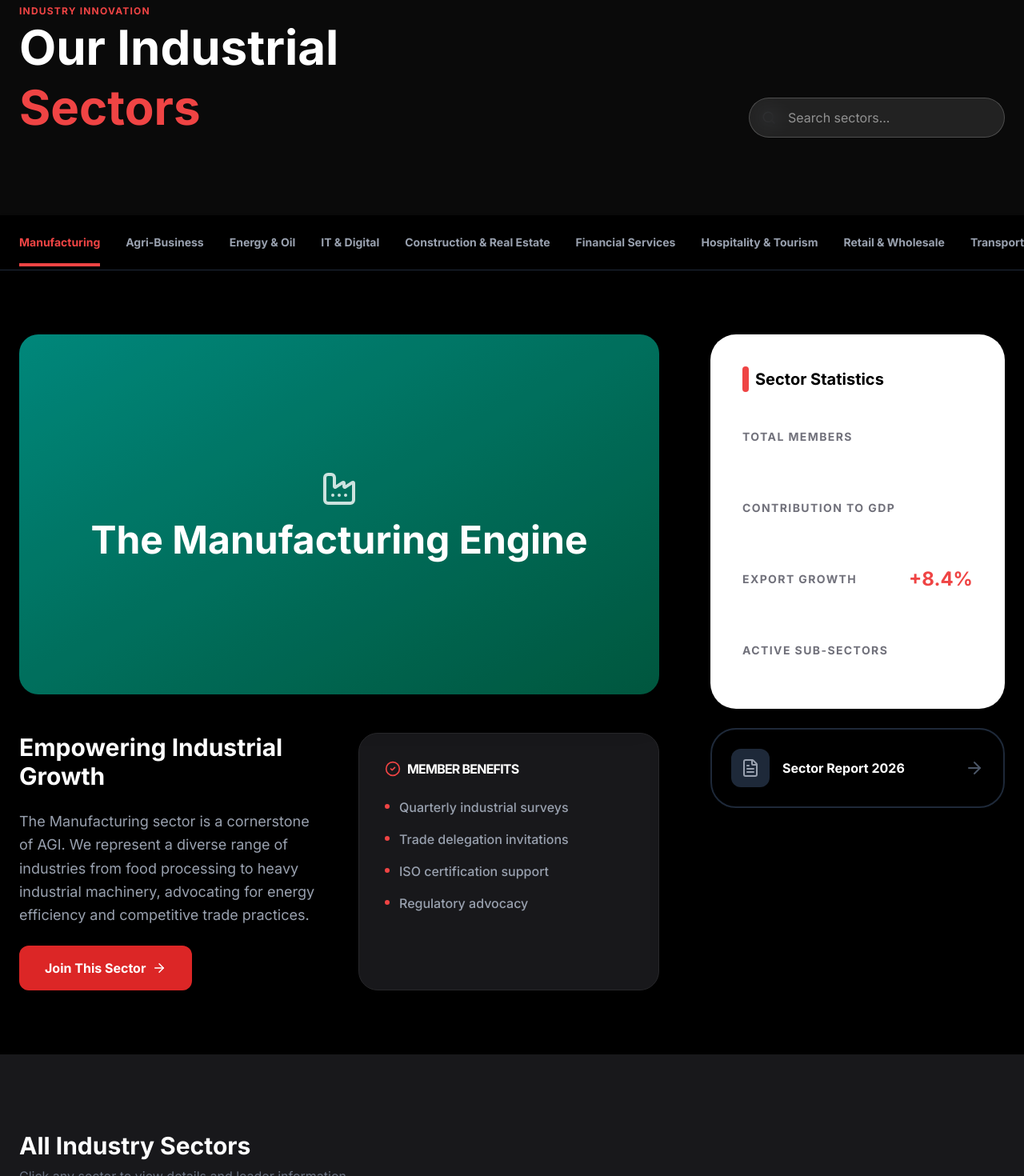
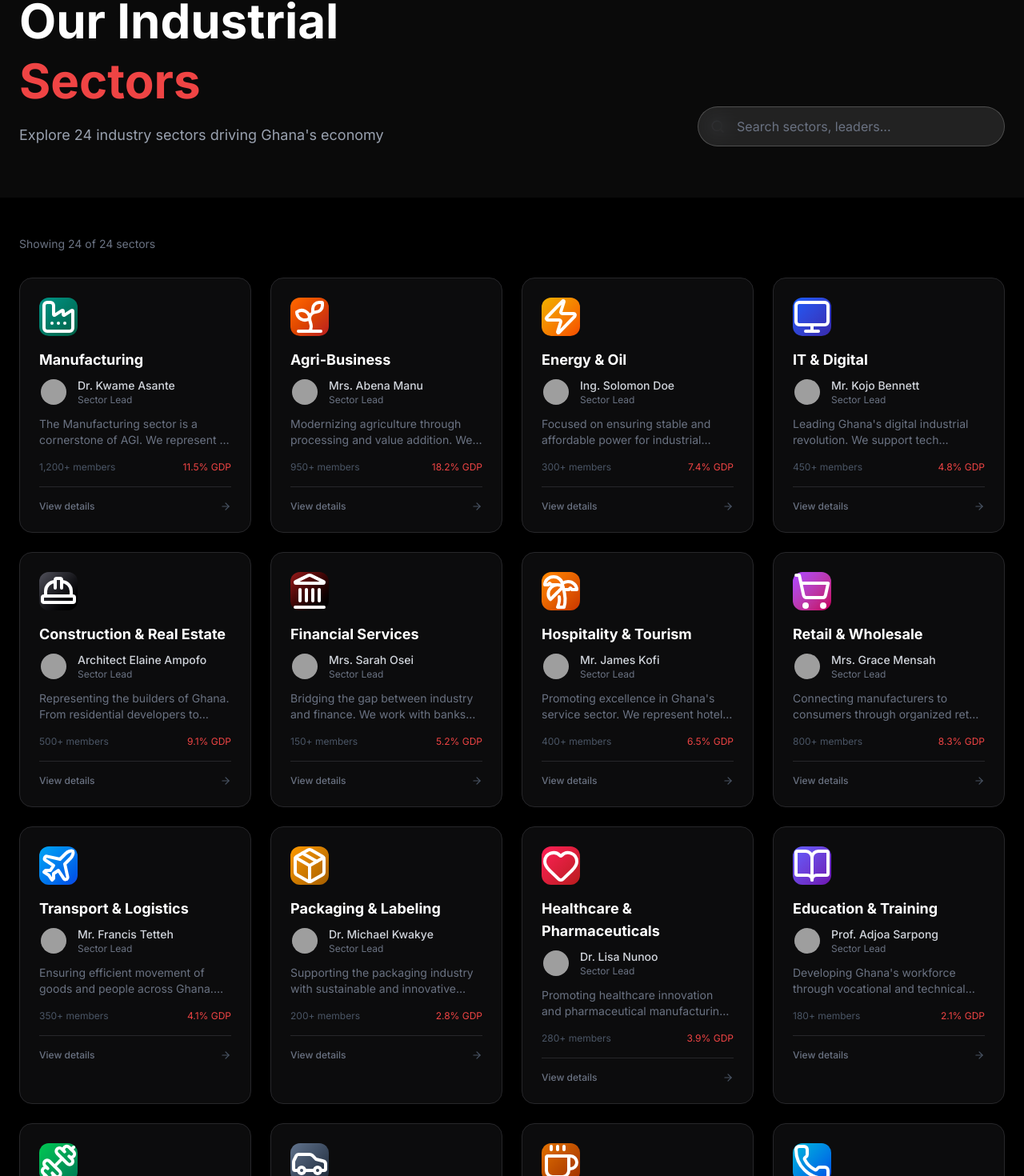
Before and after one commit to kofi-lartey/AGI, a React (Vite) app: page /sectors in a window 1280 px wide. Shown: the part 91-1561 px from the top of the page at 80% size. Built offline with nearby package versions, Linux system fonts and the light colour scheme; no server answers; the database is empty; grey boxes are pictures that could not be loaded.

Commit message:
sector page updated

```diff
--- a/src/Pages/SectorsPage.jsx
+++ b/src/Pages/SectorsPage.jsx
@@ -2,242 +2,120 @@
  * SectorsPage Component
  *
  * Displays all 24 industry sectors with their leaders.
- * Each sector can be clicked to view detailed Single Sector page.
+ * Users can filter and search for sectors, then click to view details.
  *
  * @route /sectors - Overview of all sectors
  * @accessibility ARIA landmarks, keyboard navigation, proper headings
  *
- * Data source: src/data/sectorsData.js
+ * Data source: src/data/sectorsData.jsx
  */
 
 import React, { useState, useMemo } from 'react';
-import { motion, AnimatePresence } from 'framer-motion';
+import { motion } from 'framer-motion';
 import { useTheme } from '../context/ThemeContext';
 import { useNavigate } from 'react-router-dom';
 import { useLoading } from '../context/LoadingContext';
 import { sectorsData } from '../data/sectorsData';
-import {
-    CheckCircle2, Search, ArrowRight, FileText
-} from 'lucide-react';
+import { Search, ArrowRight } from 'lucide-react';
 
-// Create lookup for key to display name (Manufacturing stays as is, others formatted)
-const getSectorKey = (name) => name;
-
-// SectorsPage Component
 const SectorsPage = () => {
     const { isDark } = useTheme();
     const navigate = useNavigate();
     const { startLoading } = useLoading();
 
-    // Default to first sector (Manufacturing) when no selection
-    const [activeSector, setActiveSector] = useState('Manufacturing');
     const [searchQuery, setSearchQuery] = useState('');
 
-    // Get active sector data
-    const data = sectorsData[activeSector];
-
-    // Filter sectors based on search
-    const filteredSectorKeys = useMemo(() =>
-        Object.keys(sectorsData).filter(key =>
-            key.toLowerCase().includes(searchQuery.toLowerCase())
-        ), [searchQuery]
+    // Filter sectors based on search query
+    const filteredSectors = useMemo(() => {
+        return Object.keys(sectorsData).filter(key =>
+            key.toLowerCase().includes(searchQuery.toLowerCase()) ||
+            sectorsData[key].description.toLowerCase().includes(searchQuery.toLowerCase()) ||
+            sectorsData[key].leader.name.toLowerCase().includes(searchQuery.toLowerCase())
         );
+    }, [searchQuery]);
 
     // Navigate to individual sector page
     const handleSectorClick = (sectorKey) => {
         startLoading('Loading sector...');
-        // Navigate to the single sector page
         navigate(`/sectors/${encodeURIComponent(sectorKey)}`);
-    };
-
-    // Handle clicking on sector from the grid to make it active
-    const handleSectorSelect = (key) => {
-        setActiveSector(key);
-        window.scrollTo({ top: 450, behavior: 'smooth' });
     };
 
     return (
         <div className={`min-h-screen font-sans selection:bg-red-600 selection:text-white ${
             isDark ? 'bg-black text-white' : 'bg-white text-black'
         }`}>
-
-            {/* Search & Header Section */}
-            <section className={`relative h-[45vh] flex items-center overflow-hidden ${isDark ? 'bg-[#0a0a0a]' : 'bg-[#0a0a0a]'}`}>
-                {/* <div className="absolute inset-0 opacity-40">
-                    <img src="https://images.unsplash.com/photo-1541888941259-7b9d9ef990ed?auto=format&fit=crop&q=80" className="w-full h-full object-cover" alt="Industrial" />
-                </div> */}
-                <div className="relative z-10 max-w-7xl mx-auto px-6 w-full flex flex-col md:flex-row justify-between items-end gap-8">
-                    <div className="max-w-xl">
-                        <span className={`font-bold uppercase tracking-widest text-xs   block ${isDark ? 'text-red-500' : 'text-red-600'}`}>Industry Innovation</span>
-                        <h1 className={`text-6xl font-black leading-tight ${isDark ? 'text-white' : 'text-white'}`}>Our Industrial <br /><span className={isDark ? 'text-red-500' : 'text-red-600'}>Sectors</span></h1>
+            {/* Header Section */}
+            <section className={`py-16 px-6 ${isDark ? 'bg-[#0a0a0a]' : 'bg-[#0a0a0a]'}`}>
+                <div className="max-w-7xl mx-auto">
+                    <div className="flex flex-col md:flex-row justify-between items-end gap-8">
+                        <div>
+                            <span className={`font-bold uppercase tracking-widest text-xs block ${isDark ? 'text-red-500' : 'text-red-600'}`}>Industry Innovation</span>
+                            <h1 className="text-5xl md:text-6xl font-black leading-tight text-white">Our Industrial <br /><span className={isDark ? 'text-red-500' : 'text-red-600'}>Sectors</span></h1>
+                            <p className={`mt-4 text-lg ${isDark ? 'text-gray-400' : 'text-gray-300'}`}>
+                                Explore {Object.keys(sectorsData).length} industry sectors driving Ghana's economy
+                            </p>
                         </div>
 
-                    {/* Smart Search Bar */}
-                    <div className="relative w-full md:w-80">
+                        {/* Search Bar */}
+                        <div className="relative w-full md:w-96">
                             <Search className="absolute left-4 top-1/2 -translate-y-1/2 text-gray-500" size={18} />
                             <input
                                 type="text"
-                            placeholder="Search sectors..."
-                            className={`w-full border backdrop-blur-md rounded-full py-3 pl-12 pr-4 transition-all outline-none ${
-                                isDark
-                                    ? 'bg-white/10 border-white/20 text-white focus:bg-white focus:text-black'
-                                    : 'bg-white/10 border-white/20 text-white focus:bg-white focus:text-black'
-                            }`}
+                                placeholder="Search sectors, leaders..."
+                                value={searchQuery}
                                 onChange={(e) => setSearchQuery(e.target.value)}
+                                className="w-full border backdrop-blur-md rounded-full py-3 pl-12 pr-4 transition-all outline-none bg-white/10 border-white/20 text-white placeholder-gray-500 focus:bg-white focus:text-black"
+                                aria-label="Search sectors"
                             />
-                    </div>
-                </div>
-            </section>
-
-            {/* Dynamic Tab Navigation */}
-            <nav className={`sticky top-14 md:top-16 z-30 shadow-sm ${
-                isDark ? 'bg-black border-b border-gray-800' : 'bg-white border-b border-gray-100'
-            }`}>
-                <div className="max-w-7xl mx-auto px-6 py-1 flex gap-8 overflow-x-auto no-scrollbar">
-                    {filteredSectorKeys.map((key) => (
-                        <button
-                            key={key}
-                            onClick={() => setActiveSector(key)}
-                            className={`py-5 text-sm font-bold transition-all whitespace-nowrap relative ${activeSector === key
-                                ? isDark ? 'text-red-500' : 'text-red-600'
-                                : isDark ? 'text-gray-400 hover:text-white' : 'text-gray-400 hover:text-black'
-                                }`}
-                        >
-                            {key}
-                            {activeSector === key && (
-                                <motion.div layoutId="tabLine" className={`absolute bottom-0 left-0 right-0 h-1 ${isDark ? 'bg-red-500' : 'bg-red-600'}`} />
-                            )}
-                        </button>
-                    ))}
-                </div>
-            </nav>
-
-            {/* Sector Content */}
-            <section className="py-20 px-6 max-w-7xl mx-auto">
-                <div className="grid grid-cols-1 lg:grid-cols-12 gap-16">
-
-                    <div className="lg:col-span-8">
-                        <AnimatePresence mode="wait">
-                            <motion.div
-                                key={activeSector}
-                                initial={{ opacity: 0, x: -20 }}
-                                animate={{ opacity: 1, x: 0 }}
-                                exit={{ opacity: 0, x: 20 }}
-                                className="space-y-12"
-                            >
-                                <div className={`aspect-video rounded-3xl bg-gradient-to-br ${data.theme} flex items-center justify-center text-white shadow-2xl relative overflow-hidden group`}>
-                                    <div className="absolute inset-0 bg-black/10 group-hover:bg-transparent transition-colors" />
-                                    <div className="text-center relative z-10">
-                                        <div className="mb-4 flex justify-center opacity-80">{data.icon}</div>
-                                        <h2 className="text-4xl md:text-5xl font-black">{data.title}</h2>
-                                    </div>
-                                </div>
-
-                                <div className="grid grid-cols-1 md:grid-cols-2 gap-12">
-                                    <div className="space-y-6">
-                                        <h3 className={`text-3xl font-bold ${isDark ? 'text-white' : 'text-gray-900'}`}>{data.subtitle}</h3>
-                                        <p className={`leading-relaxed text-lg ${isDark ? 'text-gray-400' : 'text-gray-600'}`}>{data.description}</p>
-                                        <div className="flex gap-4">
-                                            <button className={`px-8 py-4 rounded-xl font-bold transition-all flex items-center gap-2 group ${
-                                                isDark
-                                                    ? 'bg-red-600 text-white hover:bg-red-700'
-                                                    : 'bg-red-600 text-white hover:bg-black'
-                                            }`}>
-                                                Join This Sector <ArrowRight size={18} className="group-hover:translate-x-1 transition-transform" />
-                                            </button>
-                                        </div>
-                                    </div>
-
-                                    <div className={`p-8 rounded-3xl border ${
-                                        isDark ? 'bg-zinc-900 border-zinc-800' : 'bg-zinc-50 border-zinc-100'
-                                    }`}>
-                                        <h4 className={`font-bold mb-6 flex items-center gap-2 uppercase tracking-tighter ${isDark ? 'text-white' : 'text-gray-900'}`}>
-                                            <CheckCircle2 className={isDark ? 'text-red-500' : 'text-red-600'} size={20} /> Member Benefits
-                                        </h4>
-                                        <ul className="space-y-4">
-                                            {data.benefits.map((b, i) => (
-                                                <li key={i} className={`flex gap-3 font-medium ${isDark ? 'text-gray-400' : 'text-gray-600'}`}>
-                                                    <span className={`w-1.5 h-1.5 rounded-full mt-2 shrink-0 ${isDark ? 'bg-red-500' : 'bg-red-600'}`} />
-                                                    {b}
-                                                </li>
-                                            ))}
-                                        </ul>
-                                    </div>
-                                </div>
-                            </motion.div>
-                        </AnimatePresence>
-                    </div>
-
-                    <div className="lg:col-span-4">
-                        <div className="sticky top-28 space-y-6">
-                            <div className={`p-10 rounded-[2rem] shadow-xl ${isDark ? 'bg-white text-black' : 'bg-black text-white'}`}>
-                                <h3 className={`text-xl font-bold mb-10 flex items-center gap-2 ${isDark ? 'text-black' : 'text-white'}`}>
-                                    <span className={`w-2 h-8 rounded-full ${isDark ? 'bg-red-500' : 'bg-red-600'}`} /> Sector Statistics
-                                </h3>
-                                <div className="space-y-10">
-                                    <Stat label="Total Members" val={data.stats.members} isDark={isDark} />
-                                    <Stat label="Contribution to GDP" val={data.stats.gdp} isDark={isDark} />
-                                    <Stat label="Export Growth" val={data.stats.growth} isRed isDark={isDark} />
-                                    <Stat label="Active Sub-Sectors" val={data.stats.active} isDark={isDark} />
-                                </div>
-                            </div>
-
-                            <button className={`w-full border-2 p-6 rounded-[2rem] flex items-center justify-between group transition-colors ${
-                                isDark
-                                    ? 'border-gray-800 hover:border-red-500'
-                                    : 'border-zinc-100 hover:border-red-600'
-                            }`}>
-                                <div className="flex items-center gap-4">
-                                    <div className={`p-3 rounded-xl transition-colors ${isDark ? 'bg-gray-800 text-gray-400 group-hover:bg-red-900 group-hover:text-red-500' : 'bg-zinc-100 text-zinc-500 group-hover:bg-red-50 group-hover:text-red-600'}`}><FileText /></div>
-                                    <span className={`font-bold ${isDark ? 'text-white' : 'text-gray-900'}`}>Sector Report 2026</span>
-                                </div>
-                                <ArrowRight className={`transition-colors ${isDark ? 'text-gray-600 group-hover:text-red-500' : 'text-zinc-300 group-hover:text-red-600'}`} />
-                            </button>
                         </div>
                     </div>
                 </div>
             </section>
 
-            {/* Grid of Other Sectors - Now shows ALL 24 sectors with leaders */}
-            <section className={`py-24 px-6 ${isDark ? 'bg-zinc-900' : 'bg-zinc-50'}`}>
+            {/* Sectors Grid with Filter */}
+            <section className={`py-12 px-6 ${isDark ? 'bg-black' : 'bg-white'}`}>
                 <div className="max-w-7xl mx-auto">
-                    <div className="flex justify-between items-end mb-12">
-                        <div>
-                            <h2 className={`text-3xl font-bold ${isDark ? 'text-white' : 'text-gray-900'}`}>All Industry Sectors</h2>
-                            <p className={`mt-2 ${isDark ? 'text-gray-500' : 'text-gray-500'}`}>Click any sector to view details and leader information</p>
+                    {/* Results count */}
+                    <div className="mb-8">
+                        <p className={`text-sm ${isDark ? 'text-gray-500' : 'text-gray-500'}`}>
+                            Showing {filteredSectors.length} of {Object.keys(sectorsData).length} sectors
+                            {searchQuery && ` for "${searchQuery}"`}
+                        </p>
                     </div>
-                    </div>
+
+                    {/* Sectors Grid */}
+                    {filteredSectors.length > 0 ? (
                         <div className="grid grid-cols-1 sm:grid-cols-2 lg:grid-cols-3 xl:grid-cols-4 gap-6">
-                        {Object.keys(sectorsData).map(key => (
+                            {filteredSectors.map((key, index) => (
                                 <motion.div
                                     key={key}
                                     initial={{ opacity: 0, y: 20 }}
-                                whileInView={{ opacity: 1, y: 0 }}
-                                viewport={{ once: true }}
+                                    animate={{ opacity: 1, y: 0 }}
+                                    transition={{ delay: index * 0.03 }}
                                     whileHover={{ scale: 1.02, y: -4 }}
                                     onClick={() => handleSectorClick(key)}
                                     className={`p-6 rounded-2xl border transition-all cursor-pointer group shadow-sm hover:shadow-xl ${
                                         isDark
-                                        ? 'bg-black border-transparent hover:border-red-500'
-                                        : 'bg-white border-transparent hover:border-red-600'
+                                            ? 'bg-zinc-900/50 border-zinc-800 hover:border-red-500'
+                                            : 'bg-gray-50 border-gray-200 hover:border-red-600'
                                     }`}
                                 >
                                     {/* Sector Icon */}
-                                <div className={`mb-4 group-hover:scale-110 transition-transform ${isDark ? 'text-red-500' : 'text-red-600'}`}>
+                                    <div className={`mb-4 w-12 h-12 flex items-center justify-center rounded-xl bg-gradient-to-br ${sectorsData[key].theme} text-white`}>
                                         {sectorsData[key].icon}
                                     </div>
 
                                     {/* Sector Name */}
-                                <h4 className={`font-bold text-lg mb-3 ${isDark ? 'text-white' : 'text-gray-900'}`}>
+                                    <h3 className={`font-bold text-lg mb-2 ${isDark ? 'text-white' : 'text-gray-900'}`}>
                                         {key}
-                                </h4>
+                                    </h3>
 
-                                {/* Leader Info - Show leader name and photo */}
+                                    {/* Leader Info */}
                                     <div className="flex items-center gap-3 mb-3">
                                         <img
                                             src={sectorsData[key].leader.image}
                                             alt={sectorsData[key].leader.name}
-                                        className="w-10 h-10 rounded-full object-cover border-2 border-transparent group-hover:border-red-500"
+                                            className="w-9 h-9 rounded-full object-cover border-2 border-transparent group-hover:border-red-500"
                                             onError={(e) => {
                                                 e.target.src = "https://images.unsplash.com/photo-1472099645785-5658abf4ff4e?w=100&h=100&fit=crop&crop=face";
                                             }}
@@ -253,31 +131,46 @@ const SectorsPage = () => {
                                     </div>
 
                                     {/* Brief description */}
-                                <p className={`text-sm line-clamp-2 ${isDark ? 'text-gray-500' : 'text-gray-500'}`}>
+                                    <p className={`text-sm line-clamp-2 mb-4 ${isDark ? 'text-gray-500' : 'text-gray-500'}`}>
                                         {sectorsData[key].description}
                                     </p>
 
-                                {/* View Details indicator */}
-                                <div className={`mt-4 flex items-center gap-1 text-xs font-medium opacity-0 group-hover:opacity-100 transition-opacity ${
-                                    isDark ? 'text-red-500' : 'text-red-600'
-                                }`}>
-                                    <span>Click to view</span>
-                                    <ArrowRight size={14} />
+                                    {/* Stats */}
+                                    <div className={`flex items-center justify-between text-xs ${isDark ? 'text-gray-600' : 'text-gray-400'}`}>
+                                        <span>{sectorsData[key].stats.members} members</span>
+                                        <span className={isDark ? 'text-red-500' : 'text-red-600'}>{sectorsData[key].stats.gdp} GDP</span>
+                                    </div>
+
+                                    {/* View indicator */}
+                                    <div className={`mt-4 pt-4 border-t ${isDark ? 'border-zinc-800' : 'border-gray-200'} flex items-center justify-between`}>
+                                        <span className={`text-xs font-medium ${isDark ? 'text-gray-500 group-hover:text-red-500' : 'text-gray-400 group-hover:text-red-600'}`}>
+                                            View details
+                                        </span>
+                                        <ArrowRight size={14} className={`${isDark ? 'text-gray-600 group-hover:text-red-500' : 'text-gray-400 group-hover:text-red-600'} group-hover:translate-x-1 transition-transform`} />
                                     </div>
                                 </motion.div>
                             ))}
                         </div>
+                    ) : (
+                        /* No results */
+                        <div className="text-center py-20">
+                            <p className={`text-xl font-medium ${isDark ? 'text-gray-400' : 'text-gray-500'}`}>
+                                No sectors found for "{searchQuery}"
+                            </p>
+                            <button
+                                onClick={() => setSearchQuery('')}
+                                className={`mt-4 px-6 py-2 rounded-full text-sm font-medium transition-colors ${
+                                    isDark ? 'bg-red-600 text-white hover:bg-red-700' : 'bg-red-600 text-white hover:bg-red-700'
+                                }`}
+                            >
+                                Clear search
+                            </button>
+                        </div>
+                    )}
                 </div>
             </section>
         </div>
     );
 };
 
-const Stat = ({ label, val, isRed, isDark }) => (
-    <div className={`flex justify-between items-center border-b pb-4 ${isDark ? 'border-white/10' : 'border-white/10'}`}>
-        <span className={`text-sm font-bold uppercase tracking-widest ${isDark ? 'text-zinc-500' : 'text-zinc-500'}`}>{label}</span>
-        <span className={`text-2xl font-black ${isRed ? (isDark ? 'text-red-500' : 'text-red-600') : (isDark ? 'text-white' : 'text-white')}`}>{val}</span>
-    </div>
-);
-
 export default SectorsPage;
```
Lines whose indentation alone changed are shown as unchanged.
